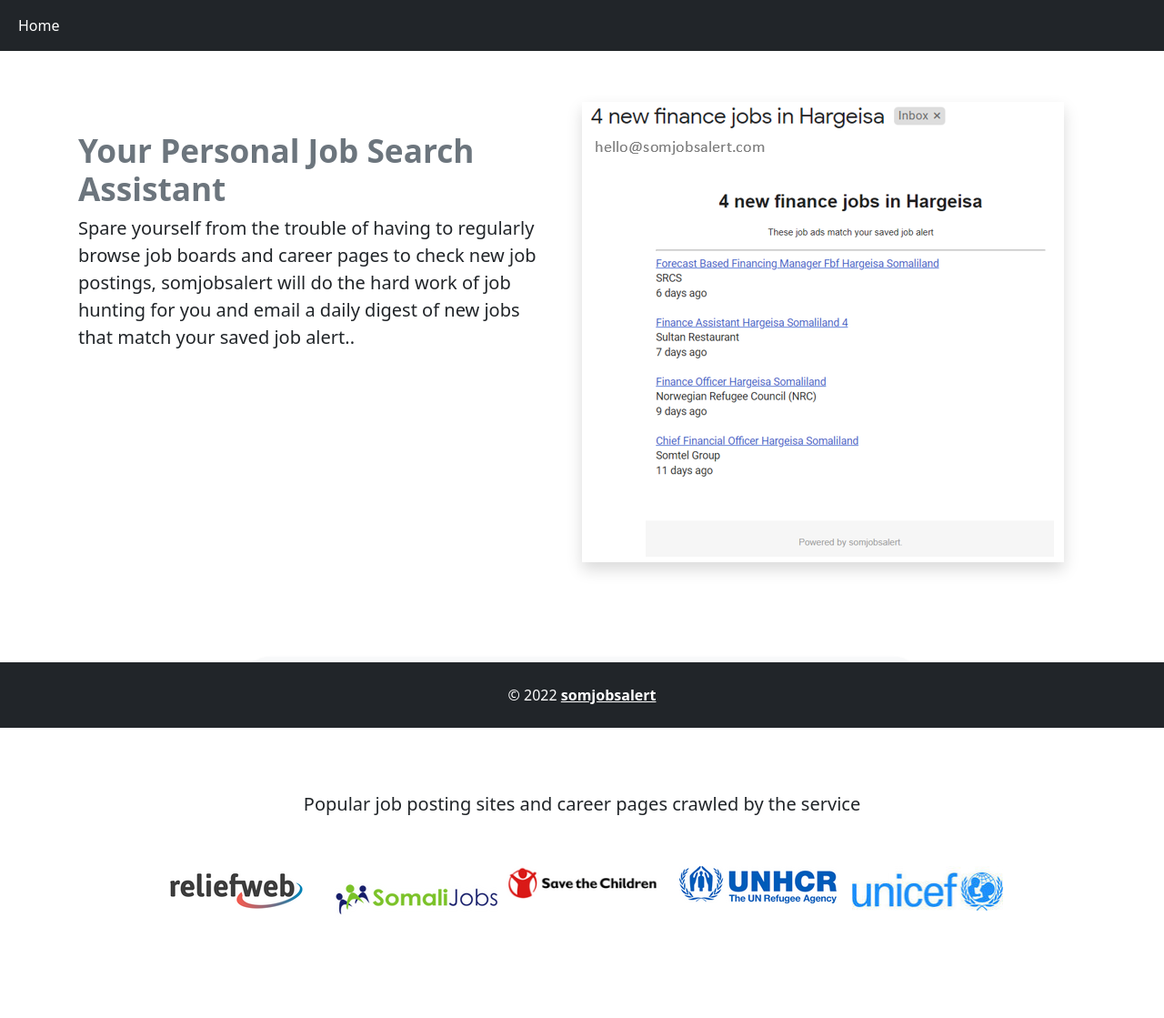
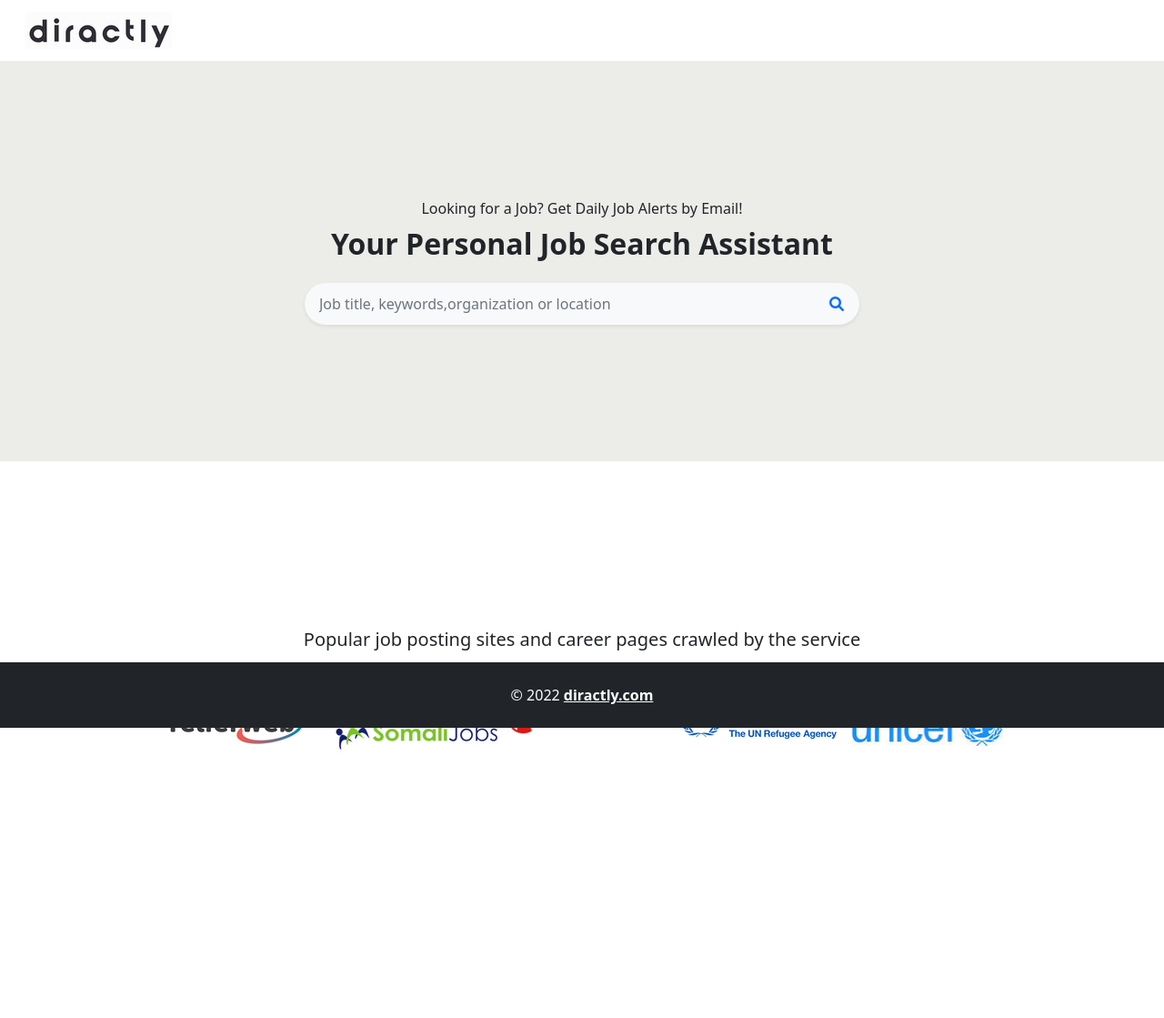
Before and after one commit to khldH/jobalertusingtextsimilarity, a FastAPI app: page / in a window 1280 px wide. Shown: the whole page at 91% size. After the commit the page ends 824 px from the top, so only its background shows below. Run offline with FastAPI, Linux system fonts and the light colour scheme; parts of the project's set-up code (start-up, migrations or seed data) failed here and were passed over; some libraries are stand-ins or nearby versions.

Commit message:
hero design

```diff
--- a/templates/components/navbar.html
+++ b/templates/components/navbar.html
@@ -1,13 +1,16 @@
-<nav class="navbar  fixed-top navbar-expand-lg navbar-light bg-dark">
+<nav class="navbar   navbar-expand-lg navbar-light">
   <div class="container-fluid">
+      <a class="navbar-brand" href="/">
+      <img src="{{ url_for('static', path='imgs/diractly.png') }}" alt="">
+    </a>
 <!--    <a class="navbar-brand" href="#">Navbar</a>-->
-    <button class="navbar-toggler  bg-white" type="button" data-bs-toggle="collapse" data-bs-target="#navbarSupportedContent" aria-controls="navbarSupportedContent" aria-expanded="false" aria-label="Toggle navigation">
-      <span class="navbar-toggler-icon  bg-white"></span>
+    <button class="navbar-toggler" type="button" data-bs-toggle="collapse" data-bs-target="#navbarSupportedContent" aria-controls="navbarSupportedContent" aria-expanded="false" aria-label="Toggle navigation">
+      <span class="navbar-toggler-icon"></span>
     </button>
-    <div class="collapse text-white navbar-collapse" id="navbarSupportedContent">
+    <div class="collapse  navbar-collapse" id="navbarSupportedContent">
       <ul class="navbar-nav me-auto mb-2 mb-lg-0">
         <li class="nav-item">
-          <a class="nav-link active text-white" aria-current="page" href="/">Home</a>
+<!--          <a class="nav-link active " aria-current="page" href="/">Home</a>-->
         </li>
 <!--        <li class="nav-item">-->
 <!--          <a class="nav-link" href="#">Link</a>-->
--- a/templates/home/index.html
+++ b/templates/home/index.html
@@ -8,6 +8,87 @@
 {% block content %}
 
 
+{% if jobs%}
+<div></div>
+{% else %}
+<div style="height: 55vh; background-color:rgb(236, 237, 232); background-size: cover; background-position: center;" class="position-relative w-100">
+  <div class="position-absolute text-dark d-flex flex-column align-items-center justify-content-center" style="top: 0; right: 0; bottom: 0; left: 0;">
+    <span>Looking for a Job? Get Daily Job Alerts by Email!</span>
+    <h2 class="mb-4 mt-2 font-weight-bold text-center">Your Personal Job Search Assistant</h2>
+
+            <div class="col-lg-6">
+                <form action="/search/">
+                    <div class="p-1 bg-light rounded rounded-pill shadow-sm">
+                        <div class="input-group">
+                            <input  style="border-radius: 30px;" type="search" name="query" value="{{query}}"
+                                   placeholder="Job title, keywords,organization or location"
+                                   aria-describedby="button-addon1" class="form-control border-0 bg-light" >
+                            <div class="">
+                                <button id="" type="submit" class="btn btn-link text-primary"><i
+                                        class="fa fa-search"></i></button>
+                            </div>
+                        </div>
+                    </div>
+                </form>
+                <!-- End -->
+
+
+    </div>
+
+
+
+
+
+      <!-- hover background-color: white; color: black; -->
+<!--      <a href="#" id="filled" class="btn px-5 py-3 text-white mt-3 mt-sm-0 mx-1" style="border-radius: 30px; background-color: #9B5DE5;">Get Started</a>-->
+<!--      &lt;!&ndash; hover background-color: #9B5DE5; color: white; &ndash;&gt;-->
+<!--      <a href="#" id="outlined" class="btn px-5 py-3 text-white mt-3 mt-sm-0 mx-1" style="border-radius: 30px; border:1px solid #9B5DE5;">Showcases</a>-->
+    </div>
+  </div>
+</div>
+<!--<div class="row p-5 text-center align-items-center"-->
+<!--     style="background-color: rgb(238, 95, 0);  color:white;">-->
+
+<!--      <div class="row"> <h5 class="mb-4" style="font-size: 2.2rem;font-weight: 600">Your Personal Job Search Assistant</h5></div>-->
+<!--    <div class="col-lg-3"></div>-->
+
+<!--           <div class="col-lg-5">-->
+<!--            <form action="/search/" id="searchform">-->
+<!--                        <input type="search" name="query" value="{{query}}"-->
+<!--                               placeholder="Job title, keywords,organization or location"-->
+<!--                               aria-describedby="button-addon1" class="form-control mb-2">-->
+<!--            </form>-->
+<!--        </div>-->
+<!--        <div class="col-lg-1">-->
+<!--            <button id="button-addon1" type="submit" class="btn btn-dark form-control " form="searchform">Search </button>-->
+<!--        </div>-->
+
+
+
+
+<!--&lt;!&ndash;    <div class="col-lg-6">&ndash;&gt;-->
+
+<!--&lt;!&ndash;        &lt;!&ndash;        <h5 class="" style="font-size: 2.2rem;font-weight: 600">Your Personal Job Search Assistant</h5>&ndash;&gt;&ndash;&gt;-->
+<!--&lt;!&ndash;        &lt;!&ndash;        <p class="small">Spare yourself from the trouble of having to regularly browse job boards&ndash;&gt;&ndash;&gt;-->
+<!--&lt;!&ndash;        &lt;!&ndash;            and career pages to check new job postings,&ndash;&gt;&ndash;&gt;-->
+<!--&lt;!&ndash;        &lt;!&ndash;            somjobsalert will do the hard work of job hunting for you&ndash;&gt;&ndash;&gt;-->
+<!--&lt;!&ndash;        &lt;!&ndash;            and email a daily digest of new jobs that match your saved job alert..</p>&ndash;&gt;&ndash;&gt;-->
+
+
+
+
+
+<!--&lt;!&ndash;    </div>&ndash;&gt;-->
+<!--</div>-->
+
+
+<!--            <div class="col-lg-6">-->
+<!--                <img class="img-fluid shadow" src="{{ url_for('static', path='imgs/somjobsalert_sample.png')}}" alt=""/>-->
+<!--            </div>-->
+<!--</div>-->
+{% endif %}
+
+
 <div class="container">
     <div class="row my-5">
         <h5 class="display-5"></h5>
@@ -16,28 +97,7 @@
             <li>{{error}}</li>
             {% endfor %}
         </div>
-        {% if jobs%}
-        <div></div>
-        {% else %}
-        <div class="row my-5 p-2  mt-5">
-            <div class="col-lg-6">
-                <div class="p-2 mt-4 ">
-                    <h5 class="text-muted text-justify " style="font-size: 2.2rem;font-weight: 600">Your Personal Job Search Assistant</h5>
-                    <p class="lead text-justify test">Spare yourself from the trouble of having to regularly browse job boards
-                        and career pages to check new job postings,
-                        somjobsalert will do the hard work of job hunting for you
-                        and email a daily digest of new jobs that match your saved job alert..</p>
-                    <!--                <a href="#" class="btn btn-outline-dark">Read More</a>-->
 
-                </div>
-
-
-            </div>
-            <div class="col-lg-6">
-                <img class="img-fluid shadow" src="{{ url_for('static', path='imgs/somjobsalert_sample.png')}}" alt=""/>
-            </div>
-        </div>
-        {% endif %}
     </div>
 
     <!--    <div class="row my-5"  style="background-color:#00a6ff21">-->
@@ -72,24 +132,24 @@
         <!--        <div class="spinner-border" role="status">-->
         <!--            <span class="sr-only">Loading...</span>-->
         <!--        </div>-->
-        <div class="col-lg-8 mx-auto">
-            <div class="rounded">
-                <form action="/search/">
-                    <div class="p-1 bg-light rounded rounded-pill shadow-sm mb-4">
-                        <div class="input-group">
-                            <input type="search" name="query" value="{{query}}"
-                                   placeholder="Job title, keywords,organization or location"
-                                   aria-describedby="button-addon1" class="form-control border-0 bg-light">
-                            <div class="input-group-append">
-                                <button id="button-addon1" type="submit" class="btn btn-link text-primary"><i
-                                        class="fa fa-search"></i></button>
-                            </div>
-                        </div>
-                    </div>
-                </form>
-                <!-- End -->
-            </div>
-        </div>
+        <!--        <div class="col-lg-8 mx-auto">-->
+        <!--            <div class="rounded">-->
+        <!--                <form action="/search/">-->
+        <!--                    <div class="p-1 bg-light rounded rounded-pill shadow-sm mb-4">-->
+        <!--                        <div class="input-group">-->
+        <!--                            <input type="search" name="query" value="{{query}}"-->
+        <!--                                   placeholder="Job title, keywords,organization or location"-->
+        <!--                                   aria-describedby="button-addon1" class="form-control border-0 bg-light">-->
+        <!--                            <div class="input-group-append">-->
+        <!--                                <button id="button-addon1" type="submit" class="btn btn-link text-primary"><i-->
+        <!--                                        class="fa fa-search"></i></button>-->
+        <!--                            </div>-->
+        <!--                        </div>-->
+        <!--                    </div>-->
+        <!--                </form>-->
+        <!--                &lt;!&ndash; End &ndash;&gt;-->
+        <!--            </div>-->
+        <!--        </div>-->
     </div>
     <!--    <div class="row height d-flex justify-content-center align-items-center">-->
     <!--        <div class="col-md-8">-->
--- a/templates/shared/base.html
+++ b/templates/shared/base.html
@@ -3,6 +3,7 @@
 <head>
     <meta charset="utf-8">
     <meta name="viewport" content="width=device-width, initial-scale=1.0">
+     <link rel="stylesheet" href="https://maxcdn.bootstrapcdn.com/bootstrap/4.0.0/css/bootstrap.min.css">
     <!--    <meta name="fastapitutorial.com" content="Nofoobar">-->
     <link href="https://cdn.jsdelivr.net/npm/bootstrap@5.0.0-beta2/dist/css/bootstrap.min.css" rel="stylesheet"
           integrity="sha384-BmbxuPwQa2lc/FVzBcNJ7UAyJxM6wuqIj61tLrc4wSX0szH/Ev+nYRRuWlolflfl" crossorigin="anonymous">
@@ -25,7 +26,7 @@
     <!-- Copyright -->
     <div class="text-center p-4 text-white">
         © 2022
-        <a class="text-reset fw-bold" href="/">somjobsalert</a>
+        <a class="text-reset fw-bold" href="/">diractly.com</a>
     </div>
     <!-- Copyright -->
     {% endblock %}
```
Also changed, not shown: static/imgs/diractly.png (added). Lines whose indentation alone changed are shown as unchanged.
